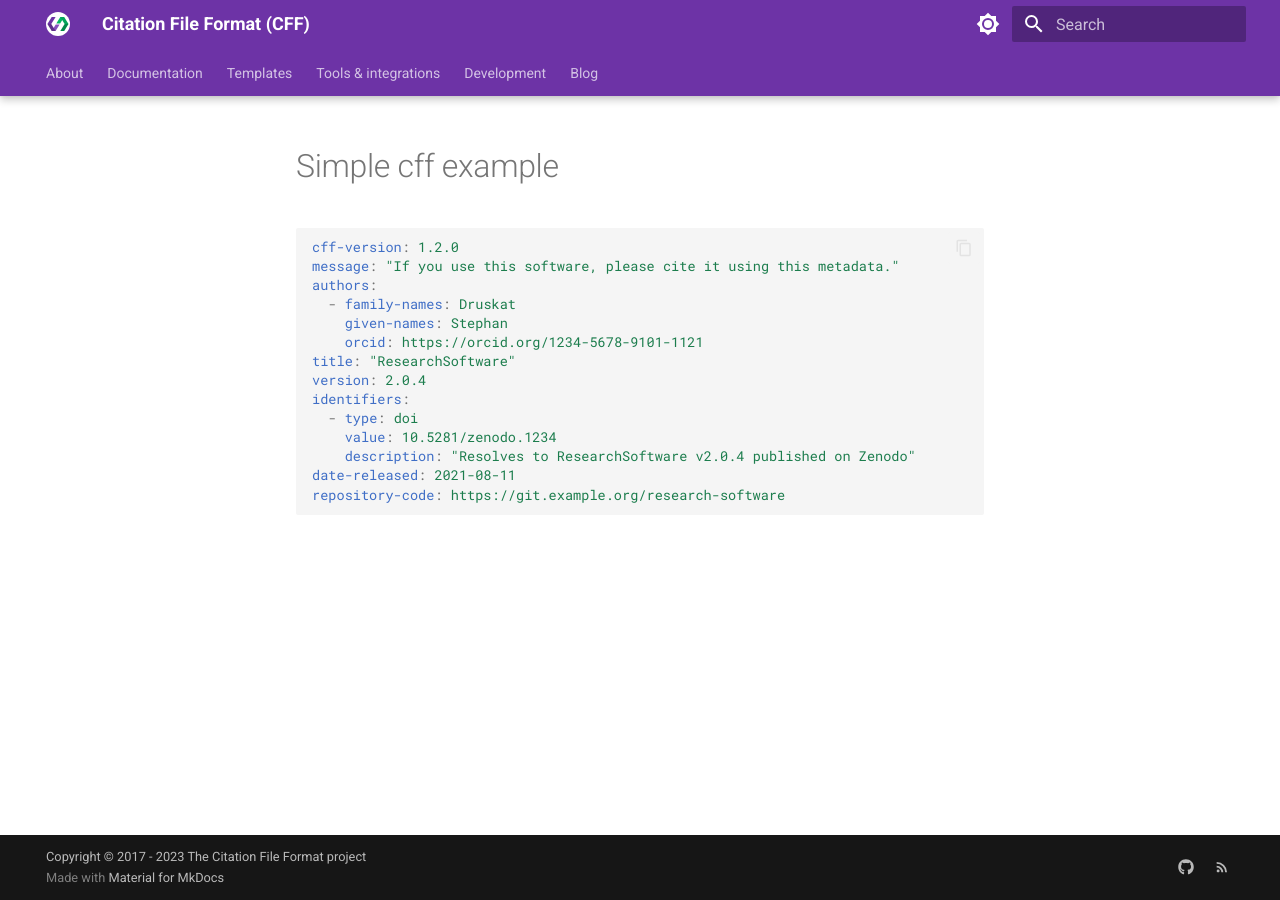
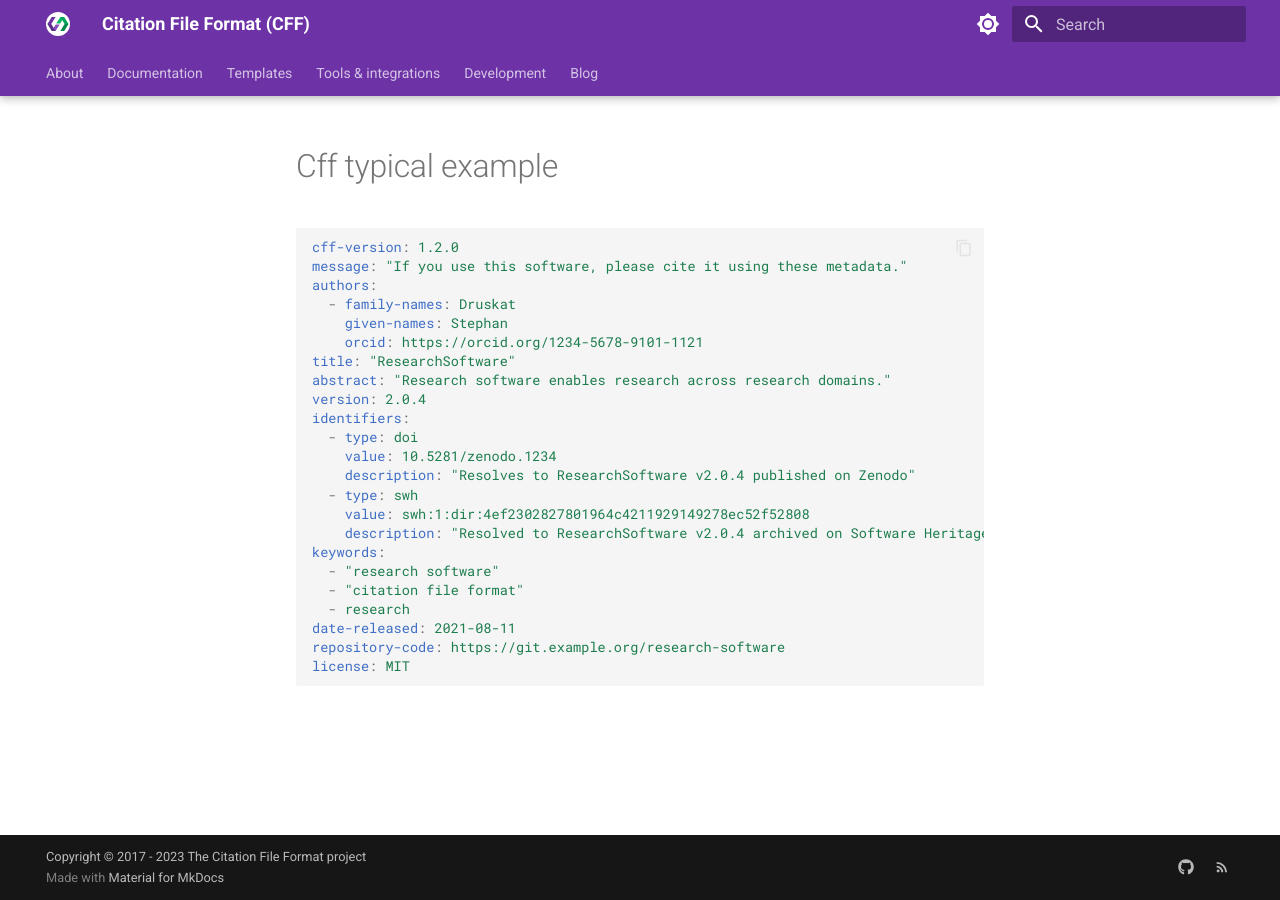
Before and after one commit to sdruskat/cffio, an MkDocs documentation site: the page built from docs/_assets/cff-typical-example.md, in a window 1280 px wide. Built offline with MkDocs 1.6.1 and Material for MkDocs 9.7.7, drawn with Linux system fonts in a browser that asks for light colours.

````diff
--- a/docs/_assets/simple-cff-example.md
+++ b/docs/_assets/cff-typical-example.md
@@ -1,16 +1,25 @@
 ```yaml
 cff-version: 1.2.0
-message: "If you use this software, please cite it using this metadata."
+message: "If you use this software, please cite it using these metadata."
 authors:
   - family-names: Druskat
     given-names: Stephan
     orcid: https://orcid.org/1234-5678-9101-1121
 title: "ResearchSoftware"
+abstract: "Research software enables research across research domains."
 version: 2.0.4
 identifiers:
   - type: doi
     value: 10.5281/zenodo.1234
     description: "Resolves to ResearchSoftware v2.0.4 published on Zenodo"
+  - type: swh
+    value: swh:1:dir:4ef2302827801964c4211929149278ec52f52808
+    description: "Resolved to ResearchSoftware v2.0.4 archived on Software Heritage"
+keywords:
+  - "research software"
+  - "citation file format"
+  - research
 date-released: 2021-08-11
 repository-code: https://git.example.org/research-software
+license: MIT
 ```
````
Also changed, not shown: docs/_assets/cff-minimal-example.md (added, +9 -0 lines), docs/_assets/cff-simple-example.md (added, +16 -0 lines), 1 other file.
